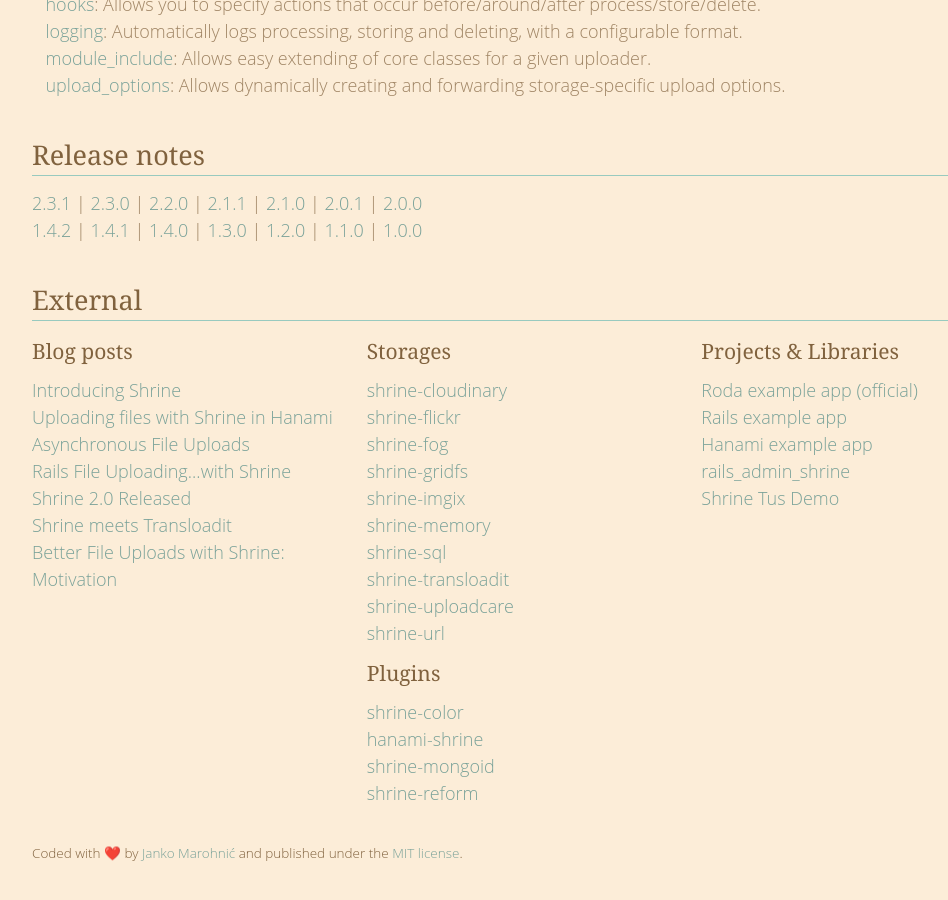
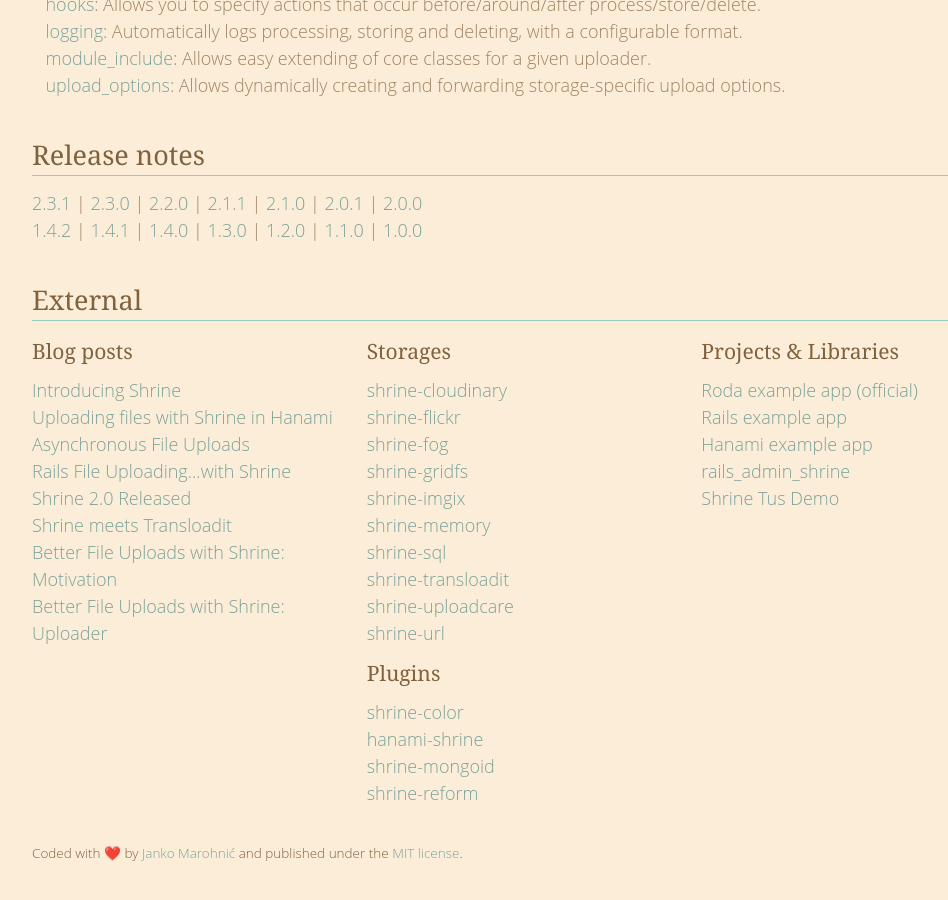
Before and after one commit to avinashcodeer/Romenics, a Jekyll site: the page built from www/index.html, in a window 1280 px wide and 900 px high, scrolled down 1703 px. Shown: the whole window, without its empty margins (106-1054 px from the left). Built offline with Jekyll 4.4.1, drawn with Linux system fonts in a browser that asks for light colours; emoji names are drawn with the system emoji font.

Commit message:
Add the "Uploader" blog post from Shrine series

```diff
--- a/www/_data/external.yml
+++ b/www/_data/external.yml
@@ -23,6 +23,9 @@
       -
         name: "Better File Uploads with Shrine: Motivation"
         url: https://twin.github.io/better-file-uploads-with-shrine-motivation/
+      -
+        name: "Better File Uploads with Shrine: Uploader"
+        url: https://twin.github.io/better-file-uploads-with-shrine-uploader/
 -
   -
     title: Storages
```
